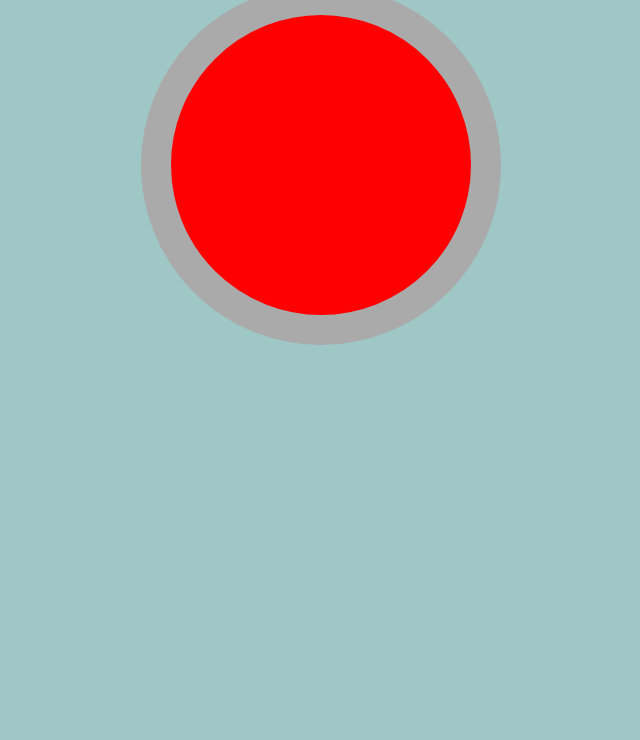
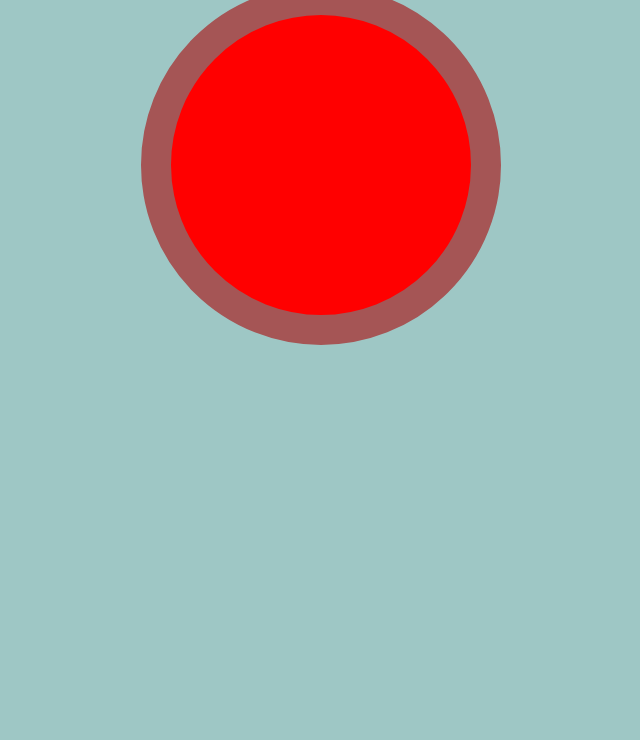
Before and after one commit to IanBurwell/DashboardBioSite, a plain HTML site: page katya.html in a window 1280 px wide. Shown: the part 60-800 px from the top of the page, without its empty margins (319-959 px from the left). Drawn offline with Linux system fonts and the light colour scheme.

Commit message:
Update katya.html

```diff
--- a/katya.html
+++ b/katya.html
@@ -17,7 +17,7 @@
 			border-radius: 300px;
 			background: red;
 			border-style: solid;
-			border-color: #aaaaaa;
+			border-color: #a55555;
 			border-width: 30px;
 			margin: 0 auto;
 		}
```
